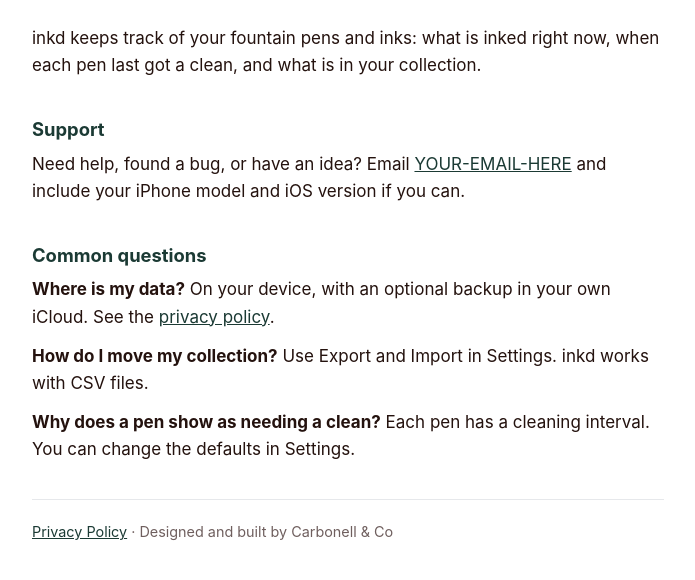
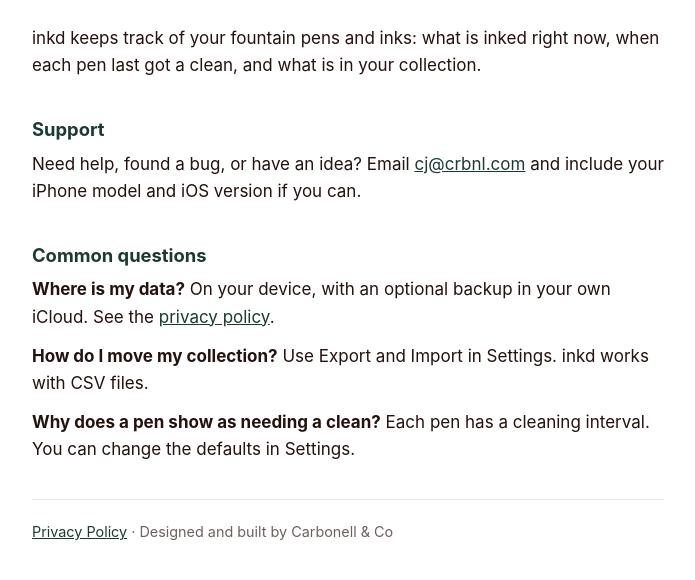
Before and after one commit to cjcarbonell/inkd-site, a plain HTML site: page index.html in a window 1280 px wide. Shown: the part 118-698 px from the top of the page, without its empty margins (292-987 px from the left). Drawn offline with Linux system fonts and the light colour scheme.

Commit message:
Update support email address in index.html

```diff
--- a/index.html
+++ b/index.html
@@ -31,7 +31,7 @@
   <p>inkd keeps track of your fountain pens and inks: what is inked right now, when each pen last got a clean, and what is in your collection.</p>
 
   <h2>Support</h2>
-  <p>Need help, found a bug, or have an idea? Email <a href="mailto:YOUR-EMAIL-HERE">YOUR-EMAIL-HERE</a> and include your iPhone model and iOS version if you can.</p>
+  <p>Need help, found a bug, or have an idea? Email <a href="mailto:cj@crbnl.com">cj@crbnl.com</a> and include your iPhone model and iOS version if you can.</p>
 
   <h2>Common questions</h2>
   <p><strong>Where is my data?</strong> On your device, with an optional backup in your own iCloud. See the <a href="privacy.html">privacy policy</a>.</p>
```
